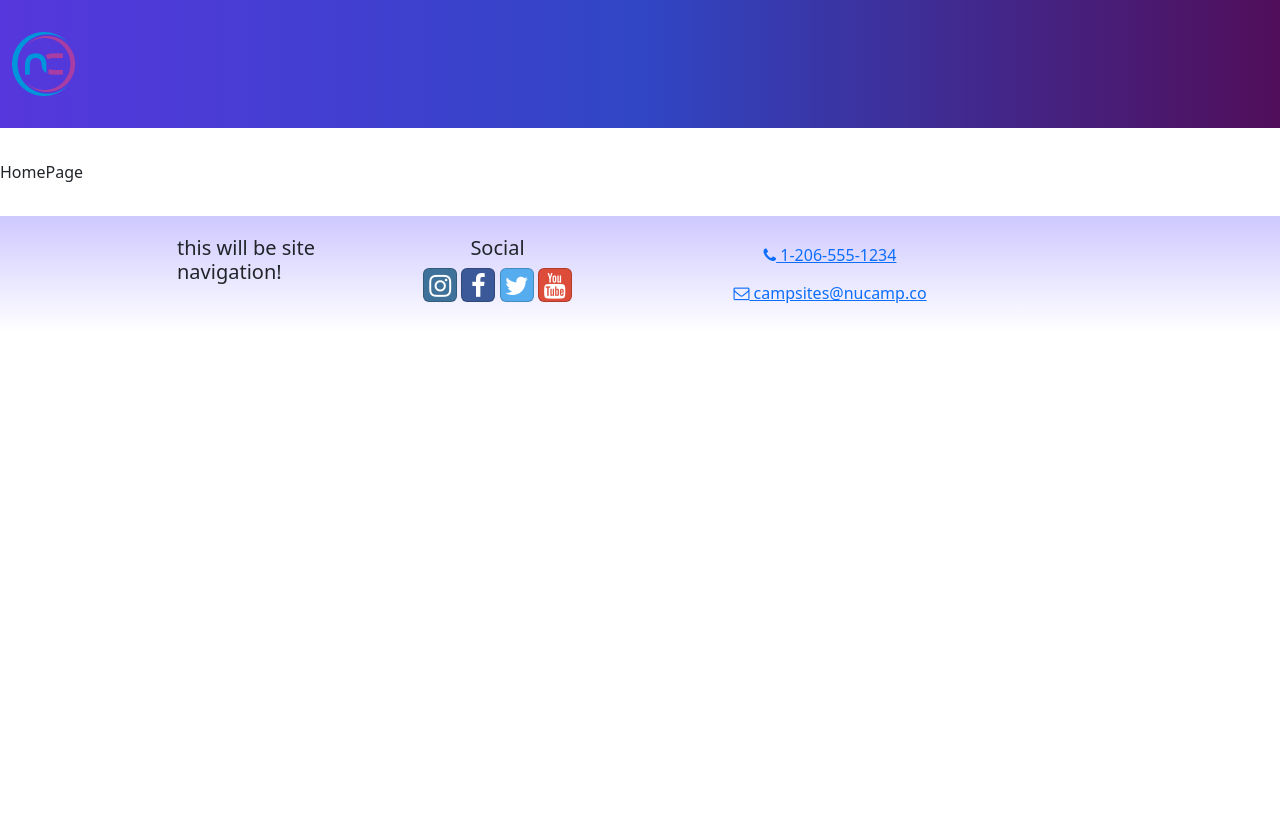
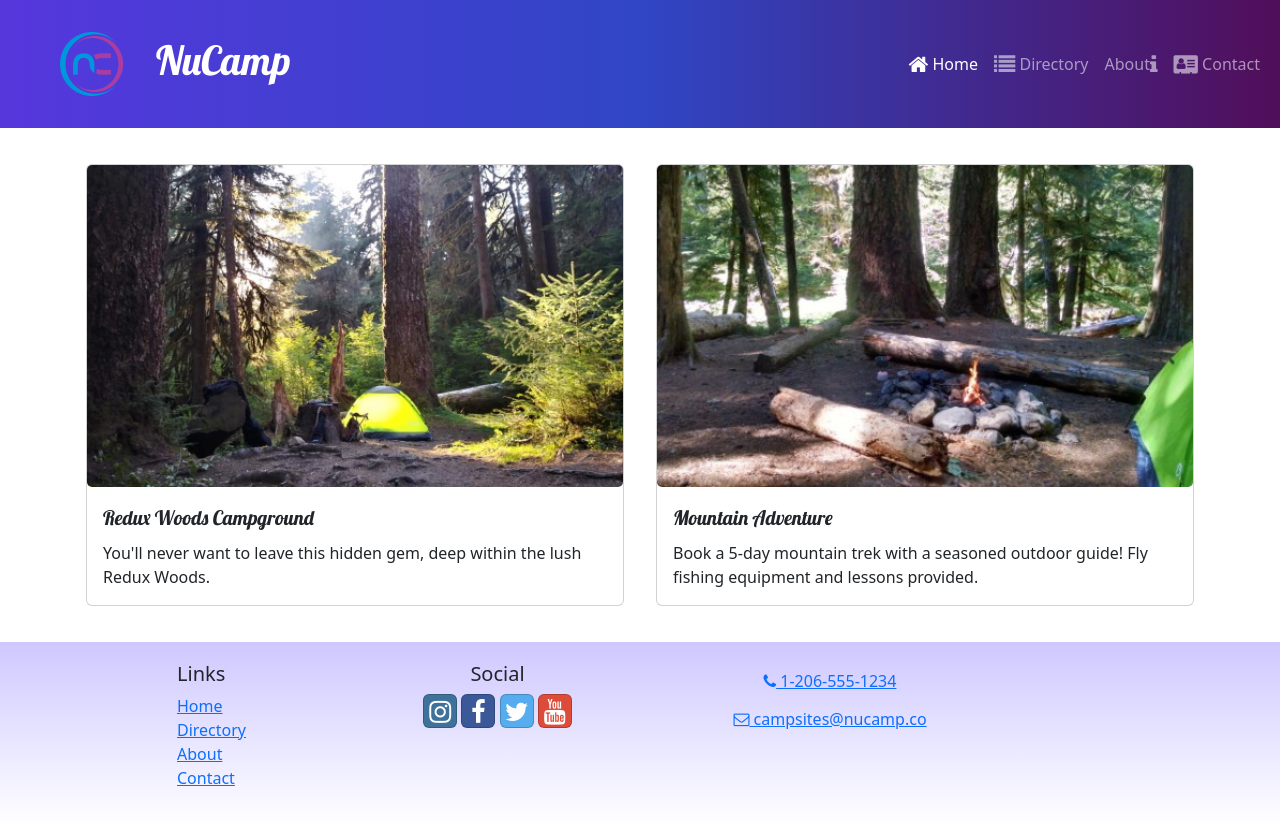
Before and after one commit to mamypoco/nucampsite-react-new, a React (Create React App) app: page / in a window 1280 px wide. Before the commit the page ends 800 px from the top, so only its background shows below. Built offline with nearby package versions, Linux system fonts and the light colour scheme.

Commit message:
Homepage Display

```diff
--- a/src/components/Footer.js
+++ b/src/components/Footer.js
@@ -1,4 +1,5 @@
 import { Container, Row, Col } from "reactstrap";
+import { Link } from "react-router-dom";
 
 const Footer = () => {
    return (
@@ -6,7 +7,21 @@ const Footer = () => {
          <Container>
             <Row>
                <Col xs={{ size: 4, offset: 1 }} sm="2">
-                  <h5>this will be site navigation!</h5>
+                  <h5>Links</h5>
+                  <ul className="list-unstyled">
+                     <li>
+                        <Link to="/">Home</Link>
+                     </li>
+                     <li>
+                        <Link to="/directory">Directory</Link>
+                     </li>
+                     <li>
+                        <Link to="/about">About</Link>
+                     </li>
+                     <li>
+                        <Link to="/contact">Contact</Link>
+                     </li>
+                  </ul>
                </Col>
                <Col xs="6" sm="3" className="text-center">
                   <h5>Social</h5>
--- a/src/components/Header.js
+++ b/src/components/Header.js
@@ -1,12 +1,52 @@
-import { Navbar, NavbarBrand } from "reactstrap";
+import { useState } from "react";
+import {
+   Navbar,
+   NavbarBrand,
+   Collapse,
+   NavbarToggler,
+   Nav,
+   NavItem,
+} from "reactstrap";
+import { NavLink } from "react-router-dom";
 import NucampLogo from "../app/assets/img/logo.png";
 
 const Header = () => {
+   const [menuOpen, setMenuOpen] = useState(false);
+
    return (
       <Navbar dark color="primary" sticky="top" expand="md">
-         <NavbarBrand href="/">
-            <img src={NucampLogo} alt="nucamp logo" />
+         <NavbarBrand className="ms-5" href="/">
+            <img src={NucampLogo} alt="nucamp logo" className="float-start" />
+            <h1 className="mt-1">NuCamp</h1>
          </NavbarBrand>
+
+         <NavbarToggler onClick={() => setMenuOpen(!menuOpen)} />
+         <Collapse isOpen={menuOpen} navbar>
+            <Nav className="ms-auto" navbar>
+               <NavItem>
+                  <NavLink className="nav-link" to="/">
+                     <i className="fa fa-home fa-lg" /> Home
+                  </NavLink>
+               </NavItem>
+               <NavItem>
+                  <NavLink className="nav-link" to="/directory">
+                     <i className="fa fa-list fa-lg" /> Directory
+                  </NavLink>
+               </NavItem>
+               <NavItem>
+                  <NavLink className="nav-link" to="/about">
+                     {" "}
+                     About
+                     <i className="fa fa-info fa-lg" />
+                  </NavLink>
+               </NavItem>
+               <NavItem>
+                  <NavLink className="nav-link" to="/contact">
+                     <i className="fa fa-address-card fa-lg" /> Contact
+                  </NavLink>
+               </NavItem>
+            </Nav>
+         </Collapse>
       </Navbar>
    );
 };
--- a/src/features/campsites/campsitesSlice.js
+++ b/src/features/campsites/campsitesSlice.js
@@ -15,3 +15,7 @@ export const selectAllCampsites = () => {
 export const selectCampsiteById = (id) => {
    return CAMPSITES.find((campsite) => campsite.id === id);
 };
+
+export const selectFeaturedCampsite = () => {
+   return CAMPSITES.find((campsite) => campsite.featured);
+};
--- /dev/null
+++ b/src/features/display/DisplayCard.js
@@ -0,0 +1,16 @@
+import { Card, CardImg, CardText, CardBody, CardTitle } from "reactstrap";
+
+const DisplayCard = ({ item }) => {
+   const { image, name, description } = item;
+
+   return (
+      <Card>
+         <CardImg src={image} alt={name} />
+         <CardBody>
+            <CardTitle>{name}</CardTitle>
+            <CardText>{description}</CardText>
+         </CardBody>
+      </Card>
+   );
+};
+export default DisplayCard;
--- /dev/null
+++ b/src/features/display/DisplayList.js
@@ -0,0 +1,22 @@
+import { Col, Row } from "reactstrap";
+import DisplayCard from "./DisplayCard";
+import { selectFeaturedCampsite } from "../campsites/campsitesSlice";
+import { selectFeaturedPromotion } from "../promotions/promotionsSlice";
+
+const DisplayList = () => {
+   const items = [selectFeaturedCampsite(), selectFeaturedPromotion()];
+
+   return (
+      <Row>
+         {items.map((item, idx) => {
+            return (
+               <Col md className="m-1" key={idx}>
+                  <DisplayCard item={item} />
+               </Col>
+            );
+         })}
+      </Row>
+   );
+};
+
+export default DisplayList;
--- /dev/null
+++ b/src/features/promotions/promotionsSlice.js
@@ -0,0 +1,5 @@
+import { PROMOTIONS } from "../../app/shared/PROMOTIONS";
+
+export const selectFeaturedPromotion = () => {
+   return PROMOTIONS.find((promotion) => promotion.featured);
+};
--- a/src/pages/HomePage.js
+++ b/src/pages/HomePage.js
@@ -1,5 +1,12 @@
+import { Container } from "reactstrap";
+import DisplayList from "../features/display/DisplayList";
+
 const HomePage = () => {
-   return <div>HomePage</div>;
+   return (
+      <Container>
+         <DisplayList />
+      </Container>
+   );
 };
 
 export default HomePage;
```
